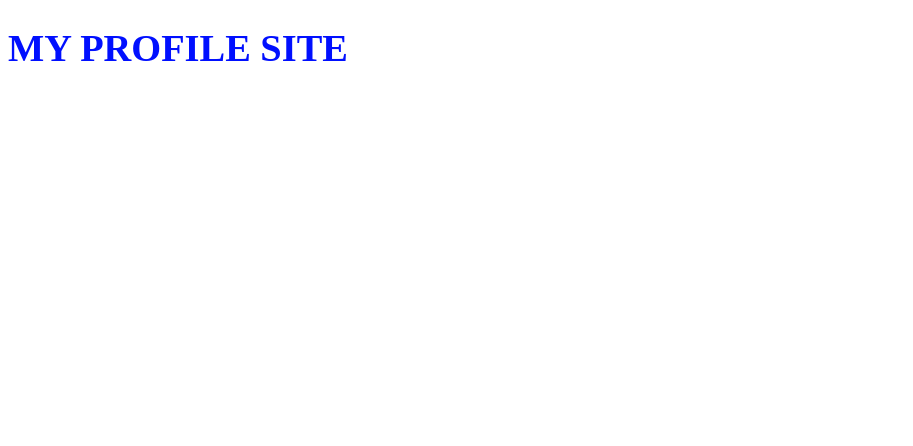
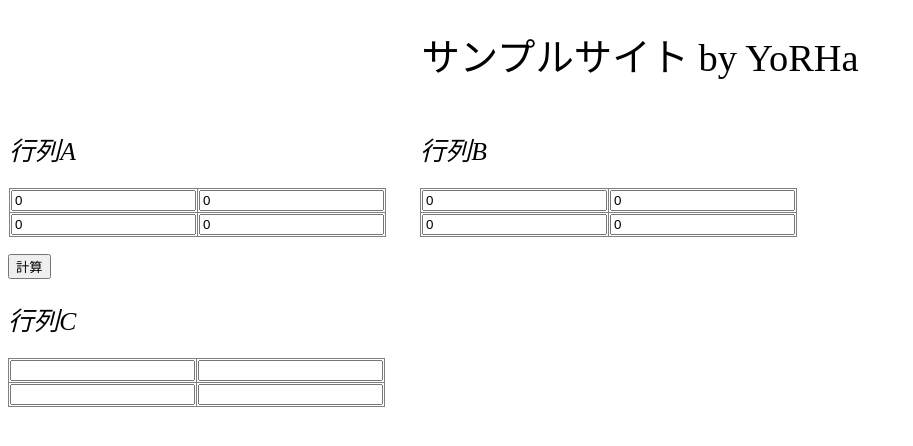
Before and after one commit to YoRHa0613/jig_intern, a plain HTML site: page docs/index.html in a window 1280 px wide. Shown: the whole page, without its empty margins (0-913 px from the left). Drawn offline with Linux system fonts and the light colour scheme; a web font is replaced by a local one.

Commit message:
配列の受け渡しあたりがうまくいかないわい

```diff
--- a/docs/basestyle.css
+++ b/docs/basestyle.css
@@ -1,16 +1,27 @@
 @charset "UTF-8";
-@media screen and (min-width:800px) { /*ブラウザの幅によって表示を変える*/
+body{
+  font-family: 'Kokoro',serif;
+}
+/*@media screen and (min-width:800px) { /*ブラウザの幅によって表示を変える*/
 
-.header-title {
-  color: #000fff;
-  font-size: 3vw; /*コメントアウト*/
-}
+.header-title { /* クラス"header-title" の装飾設定*/
+  text-align: center; /*文字を中央寄せ*/
+  font-weight: lighter; /*フォントを細字に*/
+  /*font-style: italic; /*フォントをイタリックに*/
+  color: #000000;
+  font-size: 3vw;
+  background-color: #ffffff;
 }
 
-@media screen and (max-width:400px) { /*ブラウザの幅によって表示を変える*/
-  .header-title {
-    color: #fff000;
-    font-size: 3vw; /*コメントアウト*/
-  }
+.txt-type1{
+  font-size: 2vw;
+  text-align: left;
+  font-weight: lighter; /*フォントを細字に*/
+  font-style: italic; /*フォントをイタリックに*/
+}
 
+table{
+  text-align: center;
+  background-color: #ffffff;/*背景色*/
+  border-collapse: collapse;
 }
--- a/docs/index.html
+++ b/docs/index.html
@@ -4,12 +4,98 @@
     <meta charset="UTF-8">  <!--文字コードの設定-->
     <meta name="viewport" content="width=device-width, initial-scale=1"> <!--おまじない(表示関係の設定)-->
     <link rel="stylesheet" type="text/css" href="./basestyle.css">  <!--おまじない(css,javascriptの読み込み的な)-->
+    <link href="https://fonts.googleapis.com/earlyaccess/kokoro.css" rel="stylesheet"> <!--こころ明朝体使いたかっただけ-->
   </head>
 
   <body>
     <header>
-      <h1 class="header-title">MY PROFILE SITE</h1>
+      <h1 class="header-title">サンプルサイト by YoRHa</h1>
     </header>
+
+    <table border="0">
+      <tr>
+        <td>
+          <h2 class="txt-type1">行列A</h2>
+
+          <table border='1'> <!--表(行列A)-->
+            <tr><!--行-->
+              <td><input type="number" class="box" name="A1" value="0"></td><!--セル(行列の要素)--> <!--nameを配列にしたいんだが-->
+              <td><input type="number" class="box" name="A2" value="0"></td>
+            </tr>
+
+            <tr>
+              <td><input type="number" class="box" name="A3" value="0"></td>
+              <td><input type="number" class="box" name="A4" value="0"></td>
+            </tr>
+          </table>
+
+        </td>
+
+        <td width="30"></td> <!--行列間の隙間-->
+
+        <td>
+          <h2 class="txt-type1">行列B</h2>
+
+          <table border='1'> <!--表(行列B)-->
+            <tr>
+              <td><input type="number" class="box" name="B1" value="0"></td>
+              <td><input type="number" class="box" name="B2" value="0"></td>
+            </tr>
+
+            <tr>
+              <td><input type="number" class="box" name="B3" value="0"></td>
+              <td><input type="number" class="box" name="B4" value="0"></td>
+            </tr>
+          </table>
+
+        </td>
+      </tr>
+    </table>
+
+      <p><input type="button" class="calc-btn" onclick="calc(A1,A2,A3,A4,B1,B2,B3,B4);" value="計算"></p> <!--ボタンを押したら計算結果を表示-->
+
+      <h2 class="txt-type1">行列C</h2>
+
+          <table border='1'> <!--表(行列C)-->
+            <tr><!--行-->
+              <td><input id="C-0" type="number" class="box" readonly=""></td><!--"C-添え字"(後述)-->
+              <td><input id="C-1" type="number" class="box" readonly=""></td>
+            </tr>
+
+            <tr>
+              <td><input id="C-2" type="number" class="box" readonly=""></td>
+              <td><input id="C-3" type="number" class="box" readonly=""></td>
+            </tr>
+          </table>
+
+
+
+      <script>
+        var C; /*二次元配列の宣言とか無いんか*//*計算結果を入れる変数だよ*/
+        function calc(A1,A2,A3,A4,B1,B2,B3,B4){ /*HTML側で配列に値を格納して引数として渡したい感*/
+          let A=[[A1,A2],[A3,A4]];/*行列A*/
+          let B=[[B1,B2],[B3,B4]];/*行列B*/
+
+
+          for(let i=0;i<=1;i++){   /*積を計算するよ*/
+            for(let j=0;j<=1;j++){
+              for(let k=0;k<=1;k++){
+                C[i][j]=A[i][k]*B[k][j];
+              }
+            }
+          }
+        }
+
+        for(let m=0;m<=1;m++){ /*二次元配列のままではHTML側に値を渡せない？ので"C-添え字"の形で渡す(渡せてんのかこれ)*/
+          for(let n=0;n<=1;n++){ /*↑ https://techacademy.jp/magazine/37409 */
+            for(let l=0;l<=3;l++){
+              document.getElementById("C-"+l).value+=C[m][n];
+            }
+          }
+        }
+
+      </script>
+
+
   </body>
-
 </html>
```
